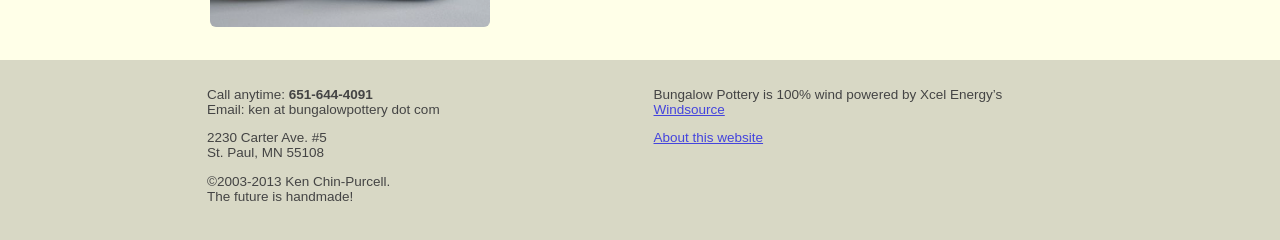
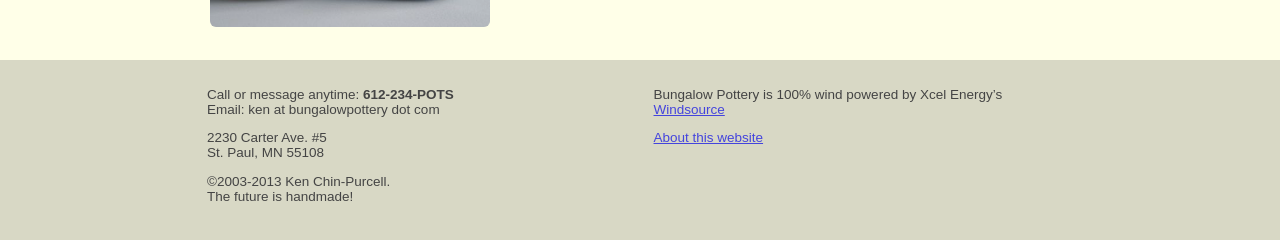
Before and after one commit to krumbunny/bungalowpottery.com, a Jekyll site: the page built from index.html, in a window 1280 px wide. Shown: the part 1464-1704 px from the top of the page. Built offline with Jekyll 4.4.1, drawn with Linux system fonts in a browser that asks for light colours; nearby versions of some CDN libraries; Markdown is read by kramdown in place of the engine named in the settings; the list of posts is cut into pages by our own code.

Commit message:
Footer too

```diff
--- a/_layouts/headfoot.html
+++ b/_layouts/headfoot.html
@@ -40,8 +40,8 @@ layout: root
     <section>
       <article class='split'>
         <p>
-          Call anytime:
-          <strong>651-644-4091</strong>
+          Call or message anytime:
+          <strong>612-234-POTS</strong>
           <br>
           Email: ken at bungalowpottery dot com
         </p>
```
